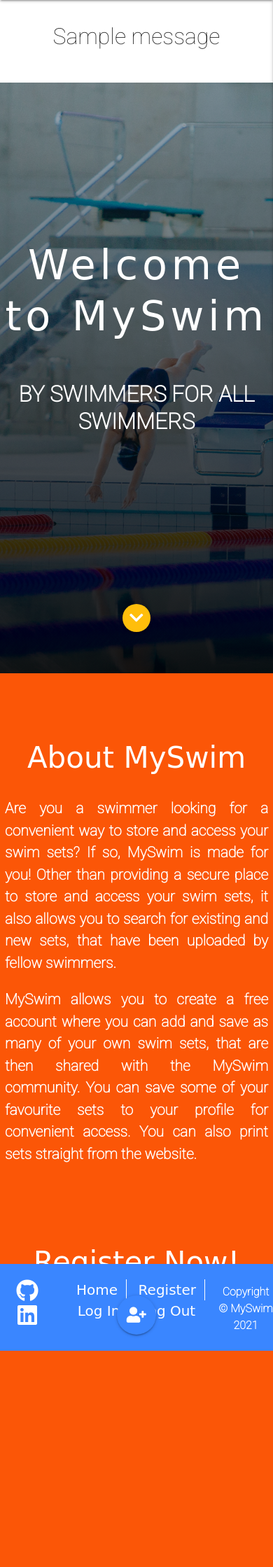
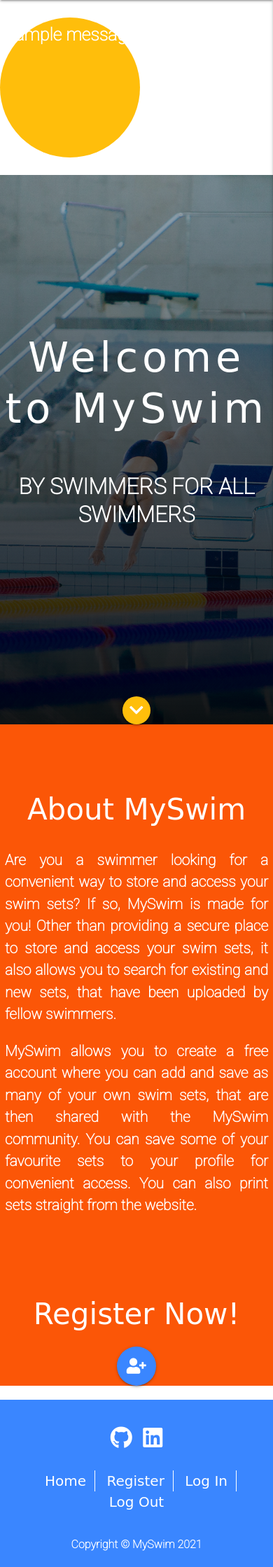
Before and after one commit to Wingkelinks/myswim_MSP3, a Flask app: page / in a window 390 px wide. Shown: the part 56-2295 px from the top of the page at 70% size. Before the commit the page ends 1986 px from the top, so only its background shows below. Run offline with Flask 2, Linux system fonts and the light colour scheme; one stand-in notice (Sample message) is shown; some libraries are stand-ins or nearby versions; some web fonts are replaced.

Commit message:
Add responsive classes along with media.css file

```diff
--- /dev/null
+++ b/static/css/media.css
@@ -0,0 +1,10 @@
+/* For widths between 250px and 700px */
+@media screen and (max-width: 700px) and (min-width: 250px) {
+	#footer-container {
+		display: grid;
+		grid-template-columns: 1fr;
+		padding: 4px 0;
+	}
+
+
+}
--- a/static/css/style.css
+++ b/static/css/style.css
@@ -1,15 +1,17 @@
 /* UTILITY CLASSES */
 
 body {
+	margin: 0;
 	font-family: "Roboto", sans-serif;
+	box-sizing: border-box;
 	display: flex;
 	min-height: 100vh;
 	flex-direction: column;
 }
 
 main {
-	flex: 1 0 auto;
-}
+    flex: 1 0 auto;
+  }
 
 /* Background Colors */
 
@@ -123,7 +125,14 @@ main {
 
 /* FLASH MESSAGES */
 
-.flashes h4 {
+.flash-style {
+	border-radius: 50%;
+	width: 200px;
+	height: 200px;
+	background-color: #ffbe0b;
+	font-weight: bolder;
+	font-size: 25px;
+	color: #fff;
 	line-height: 2;
 }
 
@@ -143,16 +152,14 @@ nav ul a {
 	-o-background-size: cover;
 	height: 100vh;
 	background-attachment: fixed;
+	max-width: 100%;
+	height: auto;
 }
 
 /* Overide Materialize default margin on H1 to help push hero image up */
 
 header h1  {
 	margin-top: 0;
-}
-
-article {
-	height: 100vh;
 }
 
 
--- a/templates/base.html
+++ b/templates/base.html
@@ -38,7 +38,13 @@
 			href="{{ url_for('static', filename='css/style.css')}}"
 			type="text/css"
 		/>
-		{% block styles %} {% endblock %}
+		<link
+			rel="stylesheet"
+			href="{{ url_for('static', filename='css/media.css')}}"
+			type="text/css"
+		/>
+{% block styles %}
+{% endblock %}
 
 		<title>MySwim</title>
 	</head>
@@ -131,15 +137,16 @@
 		</header>
 
 		<!-- Flash Messages -->
+		<section>
+			{% with messages = get_flashed_messages() %}
+				{% if messages %}
+					{% for message in messages %}
+						<p id="flashes" class="flash-style center-align" >{{ message }}</p>
+					{% endfor %}
+				{% endif %}
+			{% endwith %}
+		</section>
 
-		<section>
-			{% with messages = get_flashed_messages() %} {% if messages %} {% for
-			message in messages %}
-			<div class="row flashes">
-				<h4 class="center-align">{{ message }}</h4>
-			</div>
-			{% endfor %} {% endif %} {% endwith %}
-		</section>
 
 		<!-- Main container for content on all templates -->
 
@@ -147,7 +154,7 @@
 
 		<!-- Footer -->
 
-		<footer class="azure">
+		<footer class="azure page-footer">
 			<div id="footer-container" class="center-align">
 				<div class="footer-icons">
 					<ul>
@@ -211,14 +218,16 @@
 			crossorigin="anonymous"
 			referrerpolicy="no-referrer"
 		></script>
-		<!-- Render current date - code snippet from Code Institute Flask Framework Walkthrough Project -->
+		<!-- Materialize -->
+		<script src="https://cdnjs.cloudflare.com/ajax/libs/materialize/1.0.0/js/materialize.min.js"></script>
+		<script src="{{ url_for('static', filename='js/script.js') }}"></script>
+
+		<!-- Render Current Date Function - code snippet from Code Institute Flask Framework Walkthrough Project -->
 		<script>
 			$("#copyright").text(new Date().getFullYear());
 		</script>
-		<!-- JavaScript -->
-		<script src="https://cdnjs.cloudflare.com/ajax/libs/materialize/1.0.0/js/materialize.min.js"></script>
-		<script src="{{ url_for('static', filename='js/script.js') }}"></script>
 
-		{% block scripts %} {% endblock %}
+	{% block scripts %}
+	{% endblock %}
 	</body>
 </html>
```
